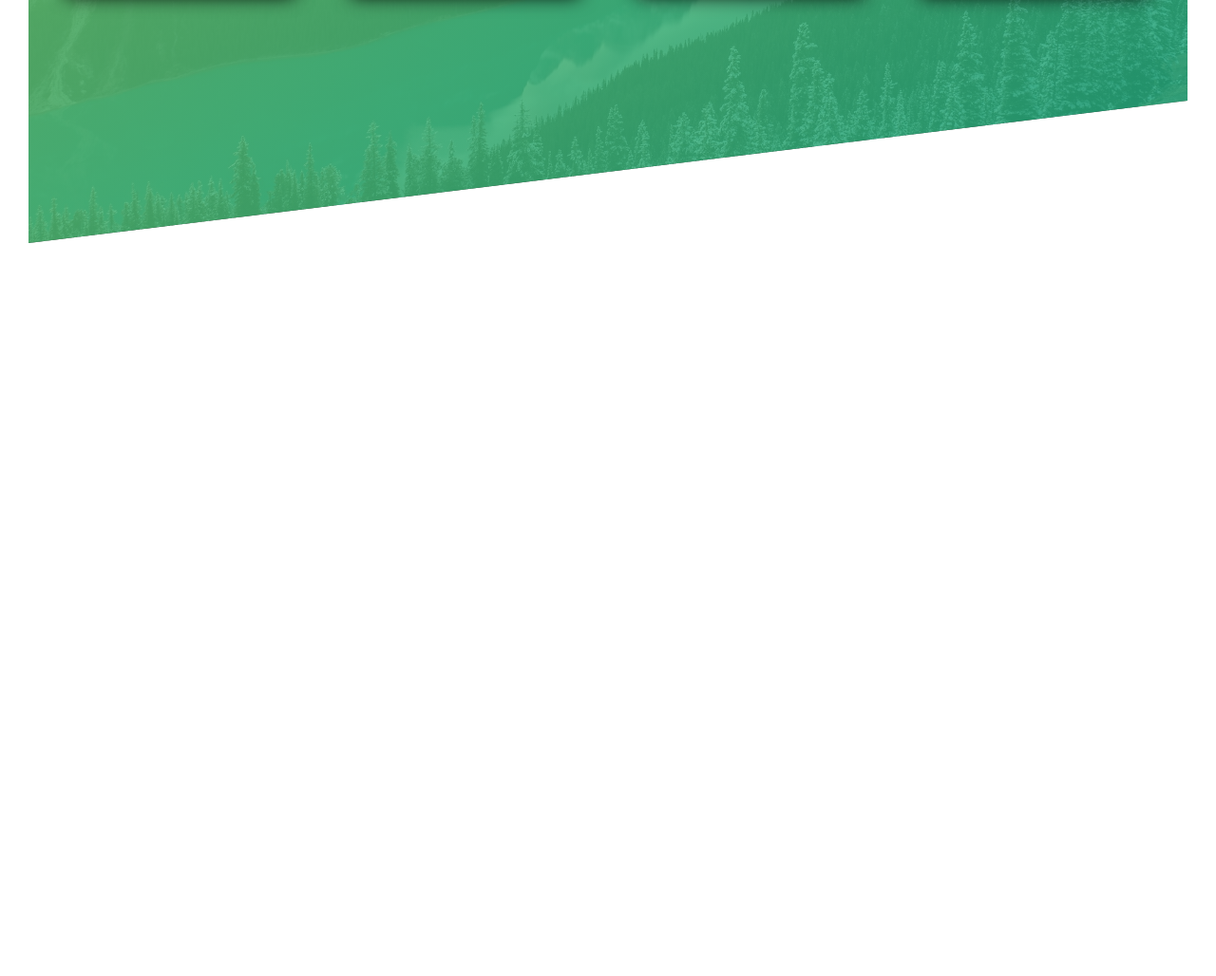
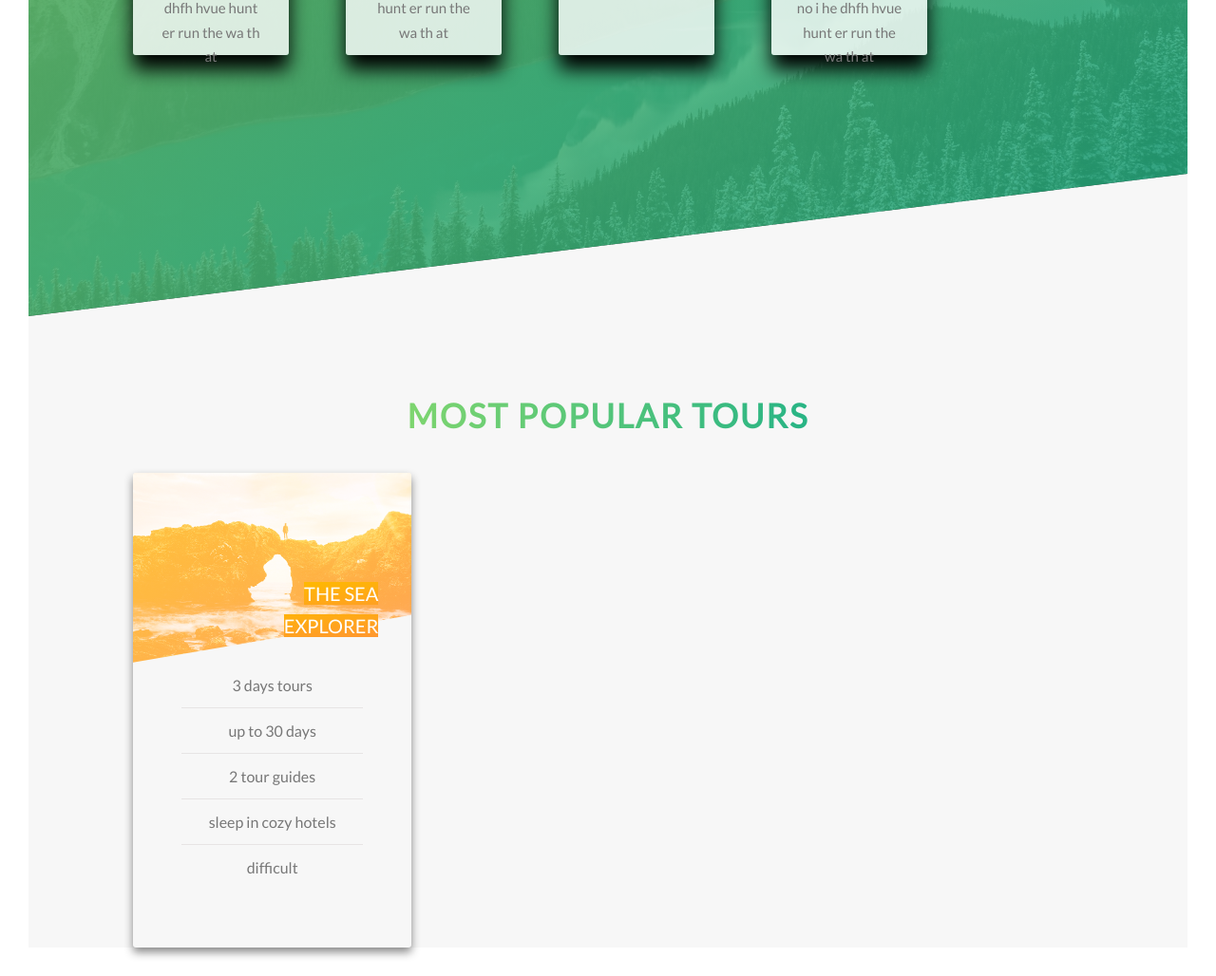
Before and after one commit to Alexkings47/Axelnatours-project, a website: page index.html in a window 1280 px wide. Shown: the part 1988-3016 px from the top of the page at 95% size. Before the commit the page ends 2244 px from the top, so only its background shows below. Drawn offline with Linux system fonts and the light colour scheme; a web font is replaced by a local one.

Commit message:
the tours front design

```diff
--- a/index.html
+++ b/index.html
@@ -93,9 +93,46 @@
                     </div>
     </div>
 </section>
+
+<section class="section-tours">
+        <h2 class="heading-secondary u-margin-bottom-middle"> most popular tours </h2>
+        <div class="row">
+                <div class="column-1-3">
+                        <div class="tours">
+                                <div class=" tours__popular tours__popular--front">
+                                <div class="  tours__image tours__image--1"> &nbsp</div>
+                                <h4 class="tours__heading ">
+                                    <span class="tours__heading--1"> the sea explorer</span>
+                                   </h4>
+                                <div class="tours__detail">
+                                    <ul class="tours-duration">
+                                        <li class="">3 days tours</li>
+                                        <li class="">up to 30 days</li>
+                                        <li class="">2 tour guides</li>
+                                        <li class="">sleep in cozy hotels</li>
+                                        <li class=""> difficult</li>
+                                    </ul>
+                                </div>
+                                </div>
+                                <div class="tours__popular tours__popular--back"> BACK</div>
+                        </div>
+                </div>
+
+        <!-- <div class="column-1-3">
+                <div class="tours">
+                <div class=" tours__popular tours__popular--front1"> FRONT</div>
+                <div class="tours__popular tours__popular--back1"> BACK</div>
+                </div>
+        </div>
+        <div class="column-1-3">
+            <div class="tours"></div>
+            <div class="tours__popular tours__popular--front2"> FRONT</div>
+             <div class="tours__popular tours__popular--back2"> BACK</div>
+             </div> -->
+     </div>
+    </div>
+</section>
 <!--
-<section>
-
     <div class="row">
         <div class="column-1-3"> helo</div>
         <div class="column-1-3"> helo</div>
--- a/sass/abstracts/_variables.scss
+++ b/sass/abstracts/_variables.scss
@@ -4,12 +4,17 @@ $color-primary-light: #7ed56f;
 $color-primary: #55c57a;
 $color-primary-dark: #28b485;
 $color-white:#fff;
-$color-grey: #777;
-$color-grey-light:#f7f7f7;
 
-$grid-width:114rem;
+$color-grey:#777;
+
+$color-grey-light:hsl(0, 0%, 97%);
+$color-grey-lighten:rgba(226, 222, 222, 0.788);
+$color-orange-light:#ffb900;
+$color-orange-dark:#ff9730;
+
+$grid-width:100rem;
 $vertical-gutter:8rem;
 $horizontal-gutter:6rem;
 
 $default-font-size:1.6rem;
-$table-height:30rem;
+$table-height:35rem;
--- a/sass/base/_utilities.scss
+++ b/sass/base/_utilities.scss
@@ -9,3 +9,7 @@
 .u-margin-bottom-small{
     margin-bottom: 1.5rem;
 }
+
+.u-margin-bottom-middle{
+    margin-bottom: 3rem;
+}
--- /dev/null
+++ b/sass/components/_tours.scss
@@ -0,0 +1,96 @@
+.tours{
+    position: relative;
+    perspective: 150rem;
+    -moz-perspective: 150rem;
+
+&__popular{
+          height: 50rem;
+        transition: all .8s ease;
+        position: absolute;
+        top: 0;
+        left: 0;
+        backface-visibility: hidden;
+        border-radius: 3px;
+        overflow: hidden;
+        box-shadow: 0 0.5rem 1rem rgba(0, 0, 0, 0.466);
+        width: 100%;
+
+        &--front{
+
+        }
+        &--back{
+            background-image:
+             linear-gradient(to right bottom,$color-orange-light,
+             $color-orange-dark);
+             transform: rotateY(180deg);
+        }
+    }
+         &:hover  &__popular--front{
+        transform: rotateY(-180deg);
+        }
+        &:hover  &__popular--back{
+            transform: rotateY(0deg);
+            }
+
+            &__image{
+                height: 20rem;
+                background-size: cover;
+                background-blend-mode: screen;
+                -webkit-clip-path: polygon(0 0, 100% 0,100% 75%,0 100% );
+                clip-path: polygon(0 0, 100% 0,100% 75%,0 100%  );
+
+                &--1{
+                    background-image: linear-gradient(to right bottom,$color-orange-light,
+                    $color-orange-dark),
+                    url( ../images/img/nat-5.jpg);
+                }
+                &--1{
+                    background-image: linear-gradient(to right bottom,$color-orange-light,
+                    $color-orange-dark),
+                    url( ../images/img/nat-5.jpg);
+                }
+
+                &--1{
+                    background-image: linear-gradient(to right bottom,$color-orange-light,
+                    $color-orange-dark),
+                    url( ../images/img/nat-5.jpg);
+                }
+
+
+            }
+            &__heading{
+                text-transform: uppercase;
+                color: $color-white;
+                position: absolute;
+                top:10rem;
+                right: 2rem;
+                text-align: right;
+                padding: 1rem 1.5rem;
+                font-size: 2rem;
+                font-weight: 400;
+                width: 55%;
+                -webkit-box-decoration-break: clone;
+                box-decoration-break: clone;
+
+                &--1{
+                    background-image: linear-gradient(to right bottom,$color-orange-light,
+                    $color-orange-dark);
+                }
+
+            }
+
+
+            &__detail{
+                ul{
+                    list-style: none;
+                    li{
+                        padding: 1rem;
+                        width:65%;
+                        margin: 0 auto;
+                        &:not(:last-child){
+                            border-bottom: 1px solid $color-grey-lighten;
+                        }
+                    }
+                }
+            }
+    }
--- a/sass/layout/_grid.scss
+++ b/sass/layout/_grid.scss
@@ -25,7 +25,7 @@ margin: 0 auto;
 }
 
 .column-1-4{
-    width: calc((100% - 3*#{$horizontal-gutter})/4);
+    width: calc((100% - 3*#{$horizontal-gutter})/5;
 
 }
 }
--- a/sass/layout/_header.scss
+++ b/sass/layout/_header.scss
@@ -8,6 +8,7 @@
     url(../images/img/hero.jpg);
     background-size: cover;
     background-position:top;
+    -webkit-clip-path: polygon(0 0, 100% 0, 100% 75vh, 0 100%);
     clip-path: polygon(0 0, 100% 0, 100% 75vh, 0 100%);
     position: relative;
 
--- /dev/null
+++ b/sass/layout/_heading.scss
@@ -0,0 +1,19 @@
+
+.heading-secondary{
+    font-size: 3.5rem;
+    background-image: linear-gradient(to right, $color-primary-light, $color-primary-dark);
+    text-transform:uppercase;
+    font-weight: 700;
+    -webkit-background-clip: text;
+    color: transparent;
+    transition: all .2s;
+    display: inline-block;
+    letter-spacing: .2rem;
+    text-align: center;
+
+    &:hover{
+        transform: skewX(2deg) skewY(15deg);
+        text-shadow: .5rem 1rem 2rem rgba(black, .2);
+    }
+
+}
--- a/sass/main.scss
+++ b/sass/main.scss
@@ -16,3 +16,5 @@
 
 @import "components/compositions";
 @import "components/feature-box";
+@import "components/tours";
+@import "layout/heading";
--- a/sass/page/_home.scss
+++ b/sass/page/_home.scss
@@ -4,21 +4,26 @@
     margin-top: -20vh;
 }
 
-.heading-secondary{
-    font-size: 3.5rem;
-    background-image: linear-gradient(to right, $color-primary-light, $color-primary-dark);
-    text-transform:uppercase;
-    font-weight: 700;
-    -webkit-background-clip: text;
-    color: transparent;
-    transition: all .2s;
-    display: inline-block;
-    letter-spacing: .2rem;
+.section-features{
+    padding: 20rem 0;
+    background-image:
+    linear-gradient( to right bottom,
+    rgba($color-primary-light,0.8),
+    rgba($color-primary-dark,0.8)) ,
+    url(../images/img/nat-4.jpg);
+    background-size: cover;
+    transform: skewY(-7deg);
+    margin-top: -10rem;
+
+    &>*{
+        transform: skewY(7deg);
+    }
+}
+
+.section-tours{
+    margin-top: -10rem;
     text-align: center;
-
-    &:hover{
-        transform: skewX(2deg) skewY(15deg);
-        text-shadow: .5rem 1rem 2rem rgba(black, .2);
-    }
+    background-color: $color-grey-light;
+    padding: 25rem 0 50rem 0;
 
 }
```
Also changed, not shown: css/fonts/linea-basic-10.ttf (added), css/fonts/linea-basic-10.woff (added), css/styles.css, 2 other files. Lines whose indentation alone changed are shown as unchanged.
